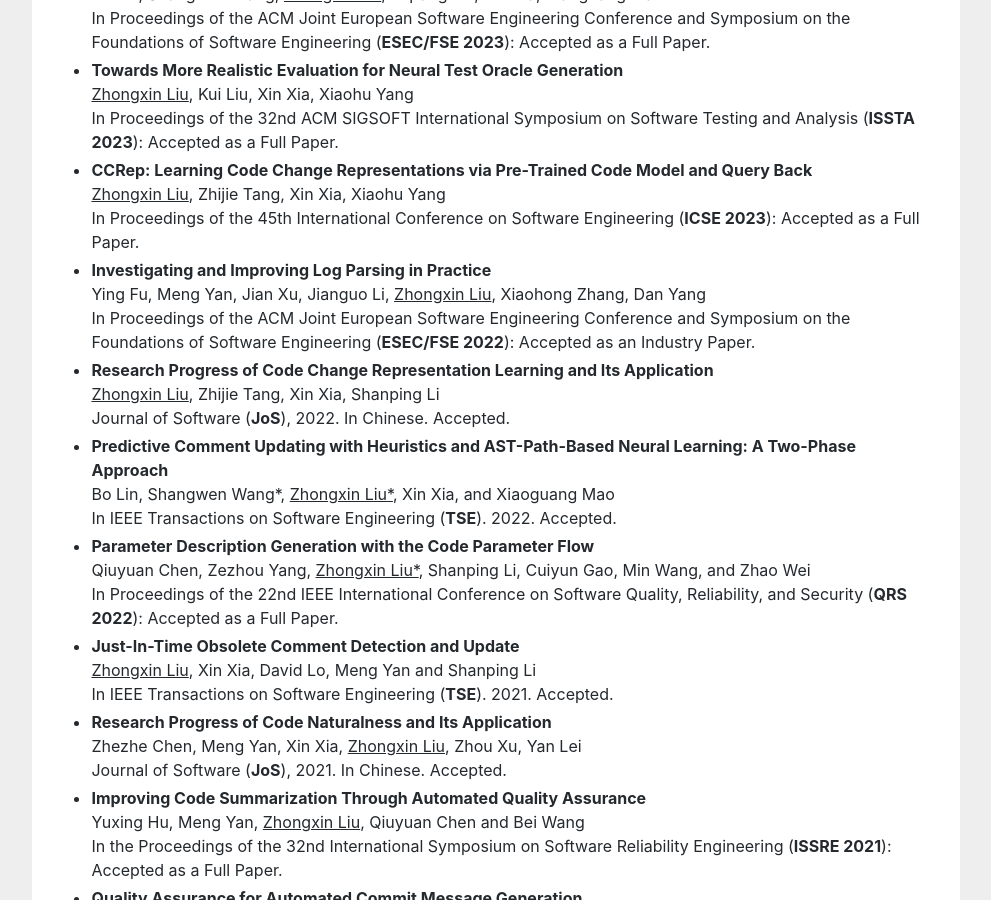
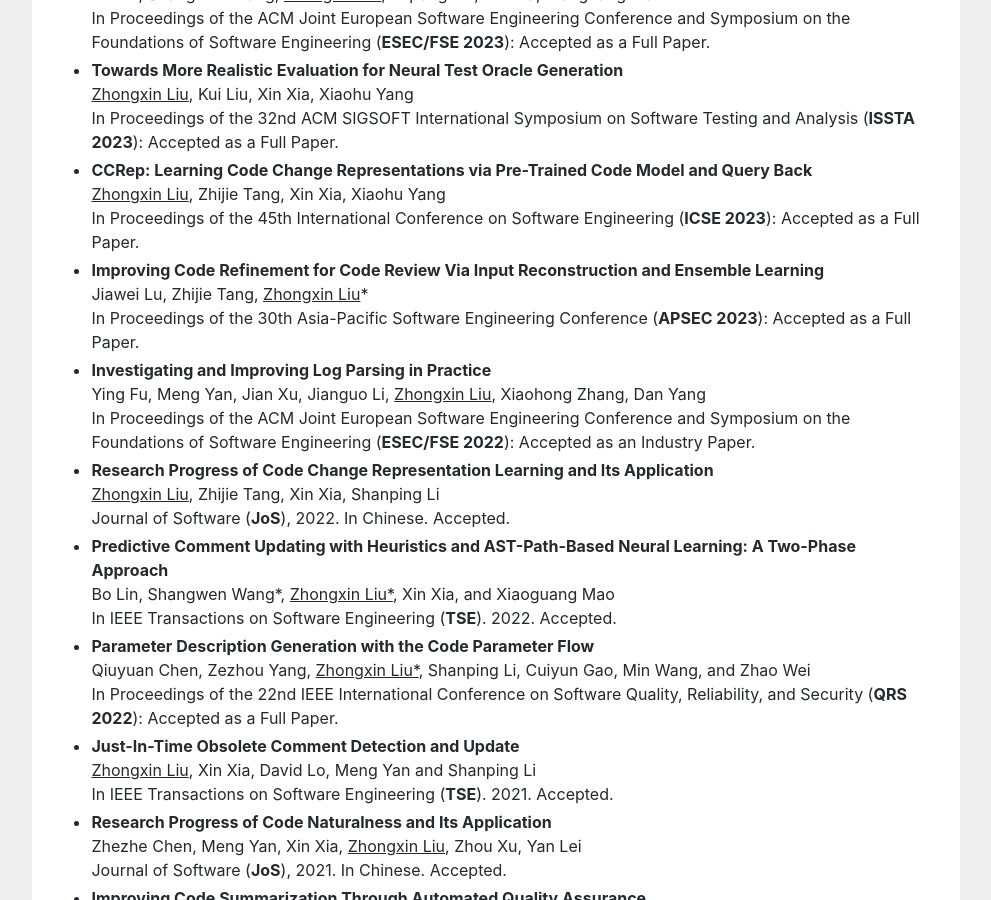
Before and after one commit to zhongxin-liu/zhongxin-liu.github.io, a Jekyll site: the page index.html, which Jekyll copies as it is, in a window 1280 px wide and 900 px high, scrolled down 1205 px. Shown: the whole window, without its empty margins (144-1135 px from the left). Built offline with Jekyll 4.4.1, drawn with Linux system fonts in a browser that asks for light colours.

Commit message:
Update index.html

```diff
--- a/index.html
+++ b/index.html
@@ -114,7 +114,12 @@
 						<u>Zhongxin Liu</u>, Zhijie Tang, Xin Xia, Xiaohu Yang<br>
 						In Proceedings of the 45th International Conference on Software Engineering (<b>ICSE 2023</b>): Accepted as a Full Paper.
 					</li>
-
+					<li>
+						<b>Improving Code Refinement for Code Review Via Input Reconstruction and Ensemble Learning</b>
+						<br>
+						Jiawei Lu, Zhijie Tang, <u>Zhongxin Liu</u>*<br>
+						In Proceedings of the 30th Asia-Pacific Software Engineering Conference (<b>APSEC 2023</b>): Accepted as a Full Paper.
+					</li>
 					<li>
 						<b>Investigating and Improving Log Parsing in Practice</b>
 						<br>
```
